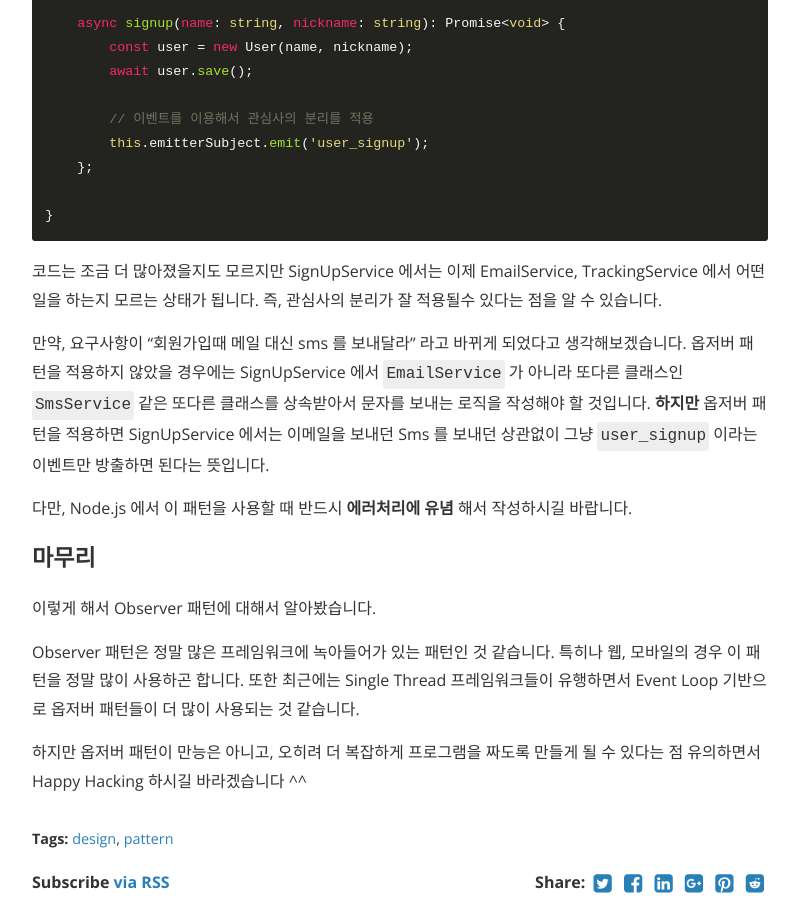
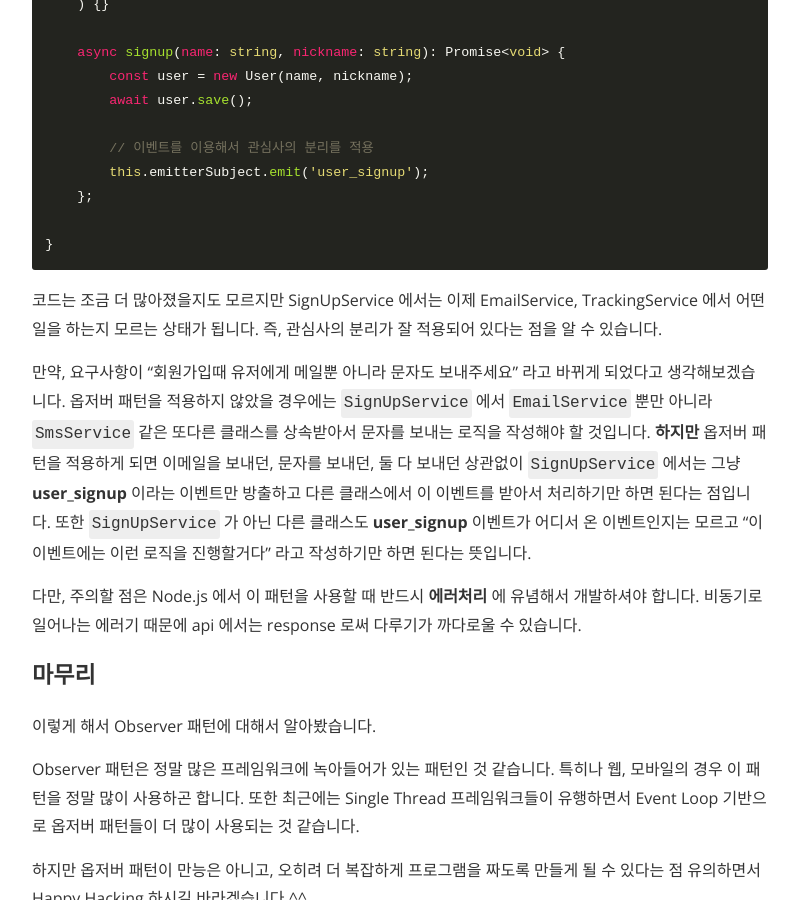
Before and after one commit to kscory/blog, a Jekyll site: the page built from _posts/2020-09-28-design_pattern-observer.md, in a window 1280 px wide and 900 px high, scrolled down 8704 px. Shown: the whole window, without its empty margins (240-1039 px from the left). Built offline with Jekyll 4.4.1, drawn with Linux system fonts in a browser that asks for light colours; nearby versions of some CDN libraries; comment, search, counter and statistics services are not loaded; some of the changed text lies outside the part shown.

Commit message:
문맥 수정

````diff
--- a/_posts/2020-09-28-design_pattern-observer.md
+++ b/_posts/2020-09-28-design_pattern-observer.md
@@ -213,12 +213,12 @@ class SignUpService {
 }
 ```
 
-사실 단순하게 본다면 알아보기 쉬울 수 있지만 이 클래스는 email 기능, tracking 기능이라는 signup 을 위한 기능과는 동떨어져 있다는 것을 알 수 있습니다. 또한 생성자에서 Sinup 이 아닌 다른 서비스 클래스들을 주입받고 있다는 점에서 이 클래스는 __단일 책임 원칙__ 에 위반된 클래스라고 생각할 수 있습니다.
+사실 단순하게 본다면 알아보기 쉬울 수 있지만 이 클래스는 "email 을 보내는 서비스", "tracking 을 하는 서비스" 와 같은 signup 을 위한 로직과는 동떨어져 있는 서비스를 이용하고 있는 것을 알 수 있습니다. 즉, SignUp 에만 집중된 클래스들이 아니라 다른 서비스 클래스들을 사용하고 있다는 점에서 이 클래스는 __단일 책임 원칙__ 에 위반된 클래스라고 생각할 수 있습니다.
 
-따라서 여기서 저희가 원하는 것은 `SignUpService` 에서 `TrackingService` 와 `EmailService` 를 분리하는 일입니다. 이를 위해 아래처럼 구성요소들을 정의해봤습니다.
+따라서 여기서 저희가 원하는 작업은 `SignUpService` 에서 `TrackingService` 와 `EmailService` 를 분리하는 일입니다. 이를 위해 아래처럼 구성요소들을 정의해봤습니다.
 
 * __Subject__: EmitterSubject
-* __Observer__: EventEmitter (Nodejs 에서 내장되어 있습니다.)
+* __Observer__: EventEmitter (Nodejs 에 내장되어 있습니다.)
 * __ConcreteSubject__: EmitterSubjectImpl
 * __ConcreteObserver__: GAEmitter, NotificationEmitter
 
@@ -293,11 +293,11 @@ class SignUpService {
 }
 ```
 
-코드는 조금 더 많아졌을지도 모르지만 SignUpService 에서는 이제 EmailService, TrackingService 에서 어떤 일을 하는지 모르는 상태가 됩니다. 즉, 관심사의 분리가 잘 적용될수 있다는 점을 알 수 있습니다.
+코드는 조금 더 많아졌을지도 모르지만 SignUpService 에서는 이제 EmailService, TrackingService 에서 어떤 일을 하는지 모르는 상태가 됩니다. 즉, 관심사의 분리가 잘 적용되어 있다는 점을 알 수 있습니다.
 
-만약, 요구사항이 "회원가입때 메일 대신 sms 를 보내달라" 라고 바뀌게 되었다고 생각해보겠습니다. 옵저버 패턴을 적용하지 않았을 경우에는 SignUpService 에서 `EmailService` 가 아니라 또다른 클래스인 `SmsService` 같은 또다른 클래스를 상속받아서 문자를 보내는 로직을 작성해야 할 것입니다. __하지만__ 옵저버 패턴을 적용하면 SignUpService 에서는 이메일을 보내던 Sms 를 보내던 상관없이 그냥 `user_signup` 이라는 이벤트만 방출하면 된다는 뜻입니다.
+만약, 요구사항이 "회원가입때 유저에게 메일뿐 아니라 문자도 보내주세요" 라고 바뀌게 되었다고 생각해보겠습니다. 옵저버 패턴을 적용하지 않았을 경우에는 `SignUpService` 에서 `EmailService` 뿐만 아니라 `SmsService` 같은 또다른 클래스를 상속받아서 문자를 보내는 로직을 작성해야 할 것입니다. __하지만__ 옵저버 패턴을 적용하게 되면 이메일을 보내던, 문자를 보내던, 둘 다 보내던 상관없이 `SignUpService` 에서는 그냥 __user_signup__ 이라는 이벤트만 방출하고 다른 클래스에서 이 이벤트를 받아서 처리하기만 하면 된다는 점입니다. 또한 `SignUpService` 가 아닌 다른 클래스도 __user_signup__ 이벤트가 어디서 온 이벤트인지는 모르고 "이 이벤트에는 이런 로직을 진행할거다" 라고 작성하기만 하면 된다는 뜻입니다.
 
-다만, Node.js 에서 이 패턴을 사용할 때 반드시 __에러처리에 유념__ 해서 작성하시길 바랍니다.
+다만, 주의할 점은 Node.js 에서 이 패턴을 사용할 때 반드시 __에러처리__ 에 유념해서 개발하셔야 합니다. 비동기로 일어나는 에러기 때문에 api 에서는 response 로써 다루기가 까다로울 수 있습니다.
 
 ### 마무리
 
````
Also changed, not shown: other parts of _posts/2020-09-28-design_pattern-observer.md (+1 -1 lines).
